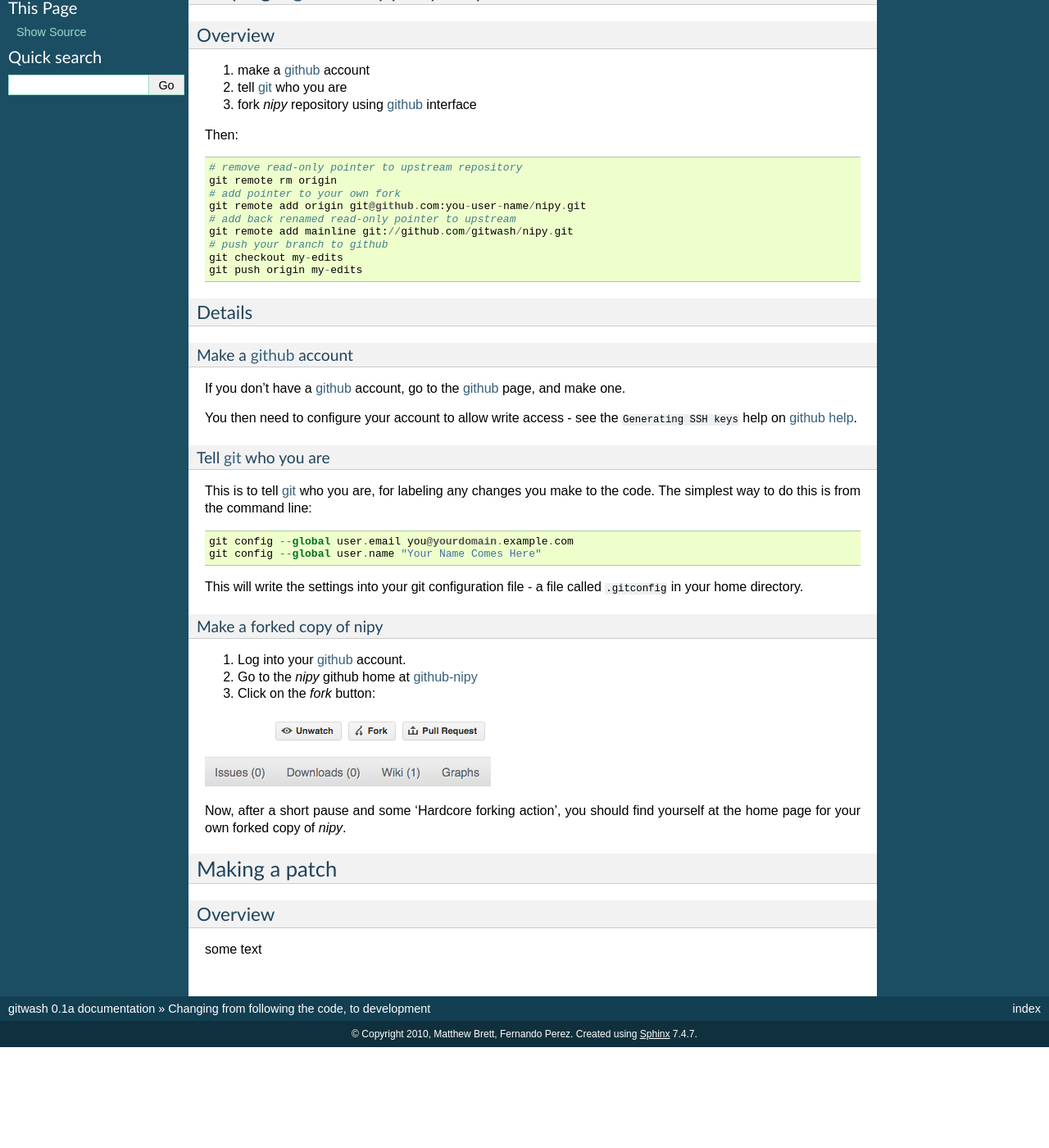
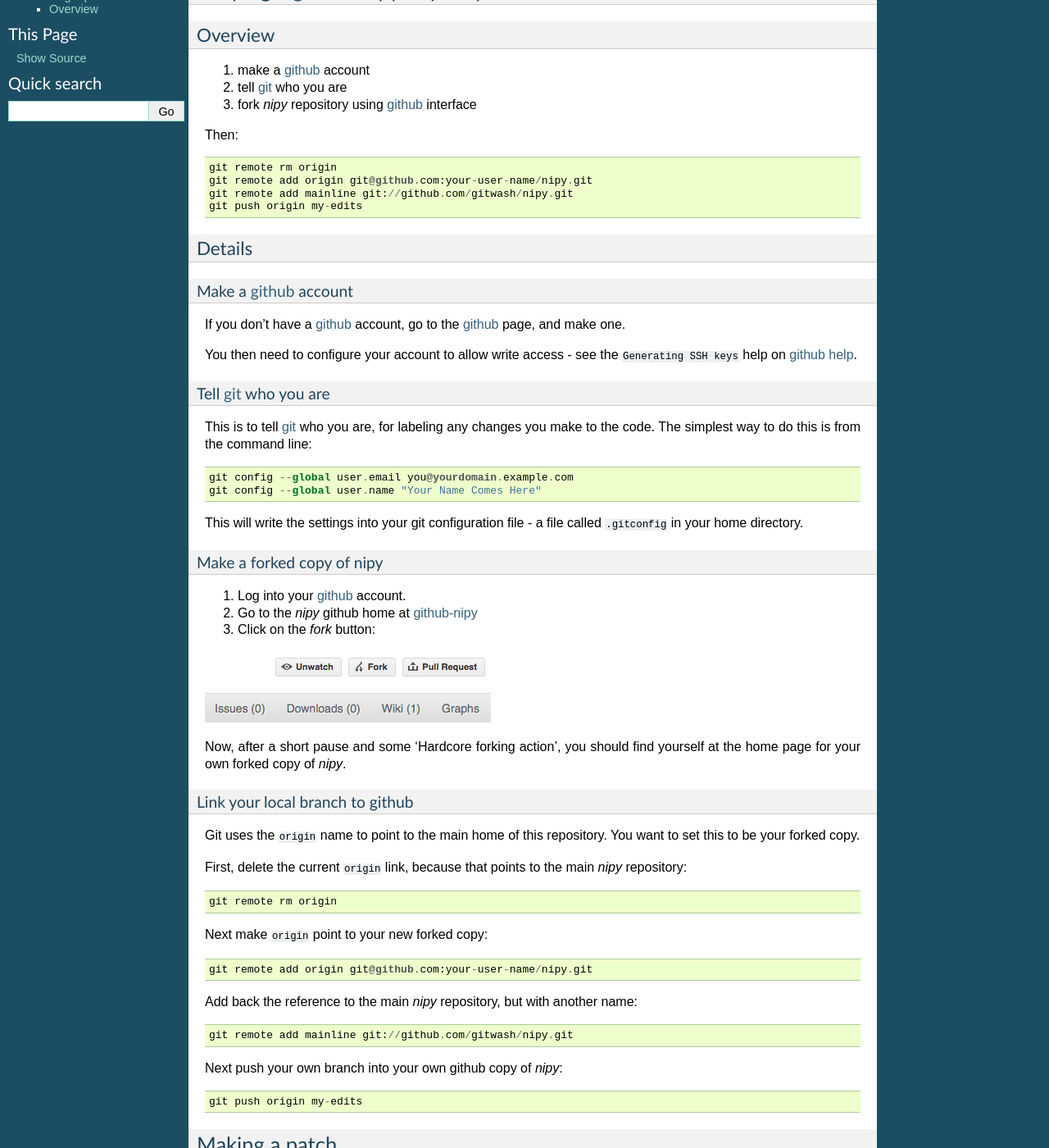
Before and after one commit to matthew-brett/gitwash, a Sphinx documentation site: the page built from doc/follower_to_developer.rst, in a window 1280 px wide and 1400 px high, scrolled down 375 px. Shown: the whole window at 82% size. Built offline with Sphinx 7.4.7, drawn with Linux system fonts in a browser that asks for light colours; pages that are not in the unit, such as notebooks, are missing from menus; before the commit the page ends 1652 px from its top, so only the background shows below that; some of the changed text lies outside the part shown.

Commit message:
More unpacking

```diff
--- a/doc/follower_to_developer.rst
+++ b/doc/follower_to_developer.rst
@@ -32,14 +32,9 @@
 
 Then::
 
-   # remove read-only pointer to upstream repository
    git remote rm origin
-   # add pointer to your own fork
-   git remote add origin git@github.com:you-user-name/nipy.git
-   # add back renamed read-only pointer to upstream
+   git remote add origin git@github.com:your-user-name/nipy.git
    git remote add mainline git://github.com/gitwash/nipy.git
-   # push your branch to github
-   git checkout my-edits
    git push origin my-edits
 
 Details
@@ -60,8 +55,29 @@
 
 .. include:: make_fork.txt
 
+Link your local branch to github
+~~~~~~~~~~~~~~~~~~~~~~~~~~~~~~~~
 
+Git uses the ``origin`` name to point to the main home of this
+repository.  You want to set this to be your forked copy.
 
+First, delete the current ``origin`` link, because that points to the
+main *nipy* repository::
+
+   git remote rm origin
+
+Next make ``origin`` point to your new forked copy::
+
+   git remote add origin git@github.com:your-user-name/nipy.git
+
+Add back the reference to the main *nipy* repository, but with another
+name::
+
+   git remote add mainline git://github.com/gitwash/nipy.git
+
+Next push your own branch into your own github copy of *nipy*::
+
+   git push origin my-edits
 
 
 Making a patch
```
